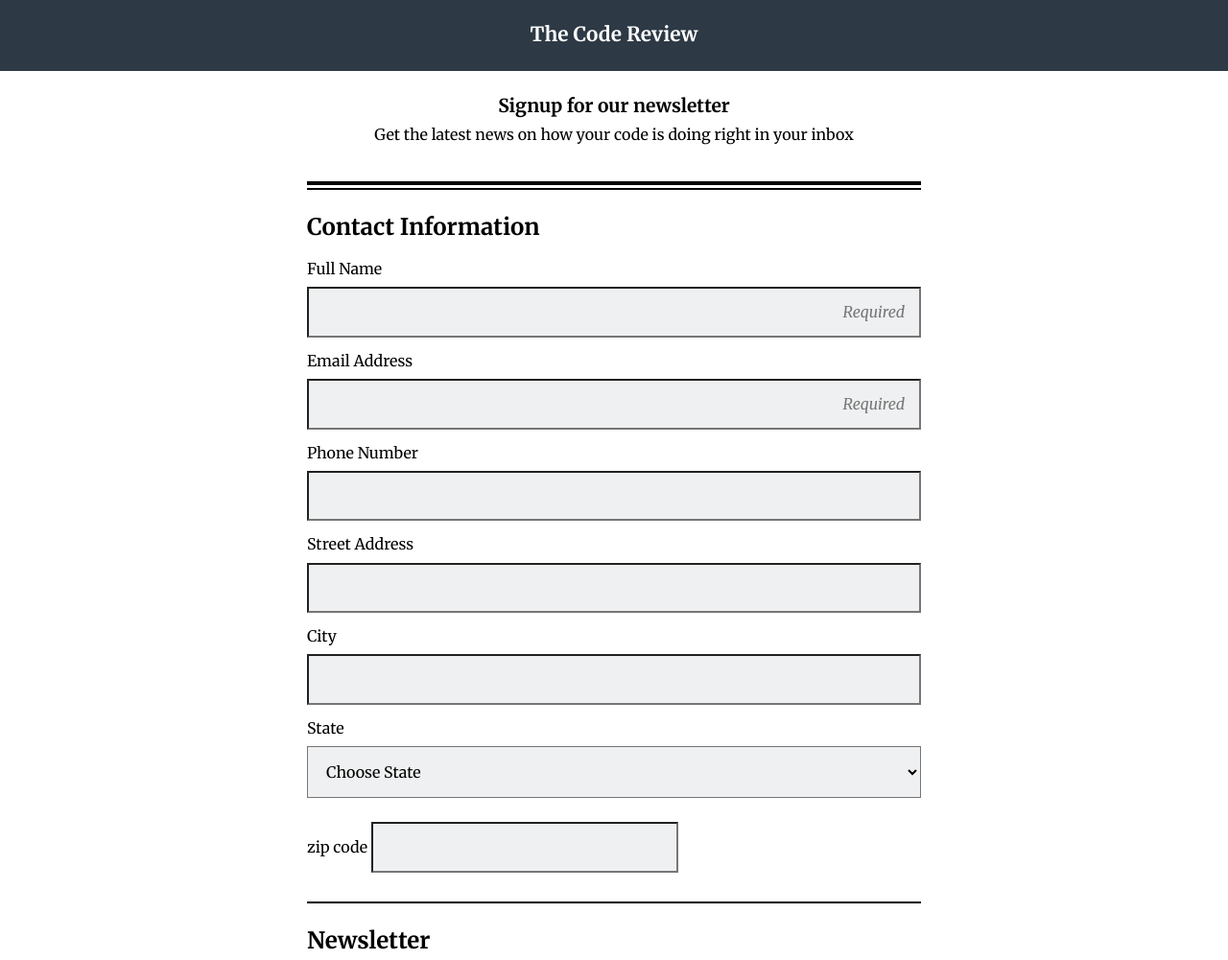
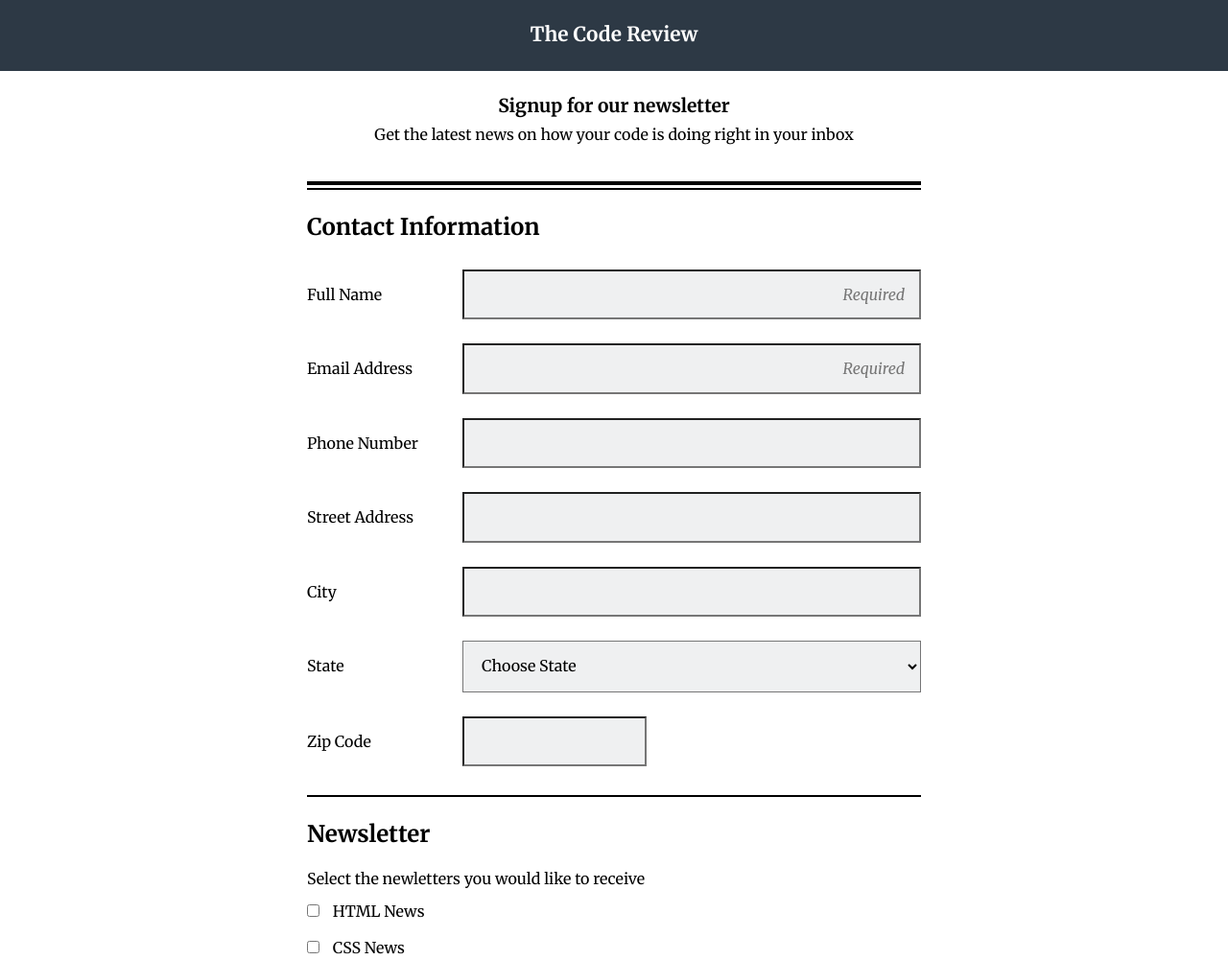
Before and after one commit to ibarram2/online-registration-form, a plain HTML site: page index.html in a window 1280 px wide. Shown: the top 1001 px of the page at 96% size. Drawn offline with Linux system fonts and the light colour scheme.

Commit message:
Near Completion
Need to add focus states, validate code, and finally submit.

```diff
--- a/css/styles.css
+++ b/css/styles.css
@@ -13,19 +13,15 @@ form {
 }
 form {
     margin: 3px 5% 15px;
-    /*width: 100%;*/
 }
 fieldset {
-    /*margin: 0 5%;*/
     padding: 0;
     margin: 0;
 }
 a {
     text-decoration: none;
 }
-
 .wrapper {
-    /*width: 100%;*/
     flex-direction: column;
 }
 #banner {
@@ -38,46 +34,28 @@ a {
     margin: auto;
     color: white;
 }
-
 .top-sec {
     flex-direction: column;
     padding-bottom: 0;
     margin: 0 5%;
     border-bottom: solid 4px black;
 }
-/*.mid-sec {
-    margin: 5px 5% 15px;
-    border-top: solid 2px black;
-}*/
 .bot-sec {
     margin: 0 5%;
     border-top: solid 2px black;
 }
-/*.form1 {
-    margin 0 5%;
-    wdth: 100%;
-    margin: 5px 5% 15px;
-}*/
 input, select {
     margin: 10px 0 15px;
     padding: 15px;
     background-color: rgba(239,240,241,255);
 }
-select,
-#fname,
-#email,
-#phone,
-#address,
-#city {
+.divinput {
     width: 100%;
 }
 input::placeholder {
     text-align: right;
     font-style: italic;
 }
-/*.form1 input {
-    width: 100%;
-}*/
 .form2 input {
     margin-right: 10px;
 }
@@ -118,33 +96,21 @@ legend {
 .margin {
     margin-top: 15px;
 }
-
 .bot-sec {
     margin: 0 5%;
 }
-/*.form2 input {
-    margin: 15px 0 5px;
-    width: 10%;
-}*/
 #javascript{
     margin-bottom: 30px;
 }
 #plain_text{
     margin-bottom: 30px;
 }
-/*.form2 label {
-    width: 100%;
-    margin: 25px 0;
-}*/
-
-
 #topics {
     width: 100%;
     background-color: rgb(235, 231, 231);
     padding: 30px;
     margin: 15px 0 25px;
 }
-
 button {
     width: 100%;
     color: white;
@@ -153,7 +119,6 @@ button {
     font-size: 1.2em;
     font-weight: bold;
 }
-
 .copyright {
     margin: 25px auto;
     text-align: center;
@@ -166,7 +131,6 @@ button {
 /*-----------------------------------------------------------------
 Flex Containers
 ------------------------------------------------------------------*/
-
 
 .wrapper,
 #banner,
@@ -181,6 +145,9 @@ Media Queries (768)
 ------------------------------------------------------------------*/
 @media (min-width: 768px) {
 
+    .flex {
+        display: Flex;
+    }
     .wrapper {
         margin: auto;
     }
@@ -195,11 +162,16 @@ Media Queries (768)
         margin: 0 25% 3px;
     }
     .divinput {
-        float: right;
+        width: 100%;
     }
     .divlabel {
-        float: left;
-        display: inline-block;
+        min-width: 162px;
     }
-
+    .flex {
+    align-items: baseline;
+    }
+    #zip {
+    max-width: 30%;
+    min-width: 135px;
+    }
 }
--- a/index.html
+++ b/index.html
@@ -25,44 +25,44 @@
             <p>get the latest news on how your code is doing right in your inbox</p>
         </div>
 
-        <!--<section class="mid-sec">-->
             <form class="form1" action="/index.html" method="post">
 
                 <fieldset>
                     <legend>contact information</legend>
-                        <div>
-                            <label for="fname">Full Name</label>
-                            <input type="text" id="fname" name="fname" placeholder="Required">
+                        <div class="flex">
+                            <label class="divlabel" for="fname">Full Name</label>
+                            <input class="divinput" type="text" id="fname" name="fname" placeholder="Required">
                         </div>
-                        <div>
-                            <label for="email">Email Address</label>
-                            <input type="email" id="email" name="email" placeholder="Required">
+                        <div class="flex">
+                            <label class="divlabel" for="email">Email Address</label>
+                            <input class="divinput" type="email" id="email" name="email" placeholder="Required">
                         </div>
-                        <div>
-                            <label for="phone">Phone Number</label>
-                            <input type="tel" id="phone" name="phone">
+                        <div class="flex">
+                            <label class="divlabel" for="phone">Phone Number</label>
+                            <input class="divinput" type="tel" id="phone" name="phone">
                         </div>
-                        <div>
-                            <label for="address">Street Address</label>
-                            <input type="text" id="address" name="address">
+                        <div class="flex">
+                            <label class="divlabel" for="address">Street Address</label>
+                            <input class="divinput" type="text" id="address" name="address">
                         </div>
-                        <div>
-                            <label for="city">City</label>
-                            <input type="text" id="city" name="city">
+                        <div class="flex">
+                            <label class="divlabel" for="city">City</label>
+                            <input class="divinput" type="text" id="city" name="city">
                         </div>
-                        <div>
-                            <label for="state">State</label>
-                            <select id="state" name="state_name" placeholder="Choose State">
+                        <div class="flex">
+                            <label class="divlabel" for="state">State</label>
+                            <select class="divinput" id="state" name="state_name" placeholder="Choose State">
                                 <optgroup label="Choose State">
                                     <option selected disabled hidden value="placeholder">Choose State</option>
-                                    <option value="california">california</option>
-                                    <option value="florida">florida</option>
-                                    <option value="washington">washington</option>
+                                    <option value="california">California</option>
+                                    <option value="florida">Florida</option>
+                                    <option value="washington">Washington</option>
                                 </optgroup>
                             </select>
                         </div>
-                        <div>
-                            <label for="zip">zip code</label>
+                        <div class="flex">
+                            <label class="divlabel" for="zip">Zip Code</label>
+                            <br>
                             <input type="number" id="zip" name="zip" class="zip">
                         </div>
                 </fieldset>
@@ -93,12 +93,8 @@
                     <br>
                     <button type="submit">Sign Up</button>
                     <p class="copyright">copyright the code review</p>
-
                 </fieldset>
-
             </form>
-        <!--</section>-->
-
     </div>
 </body>
 </html>
```
